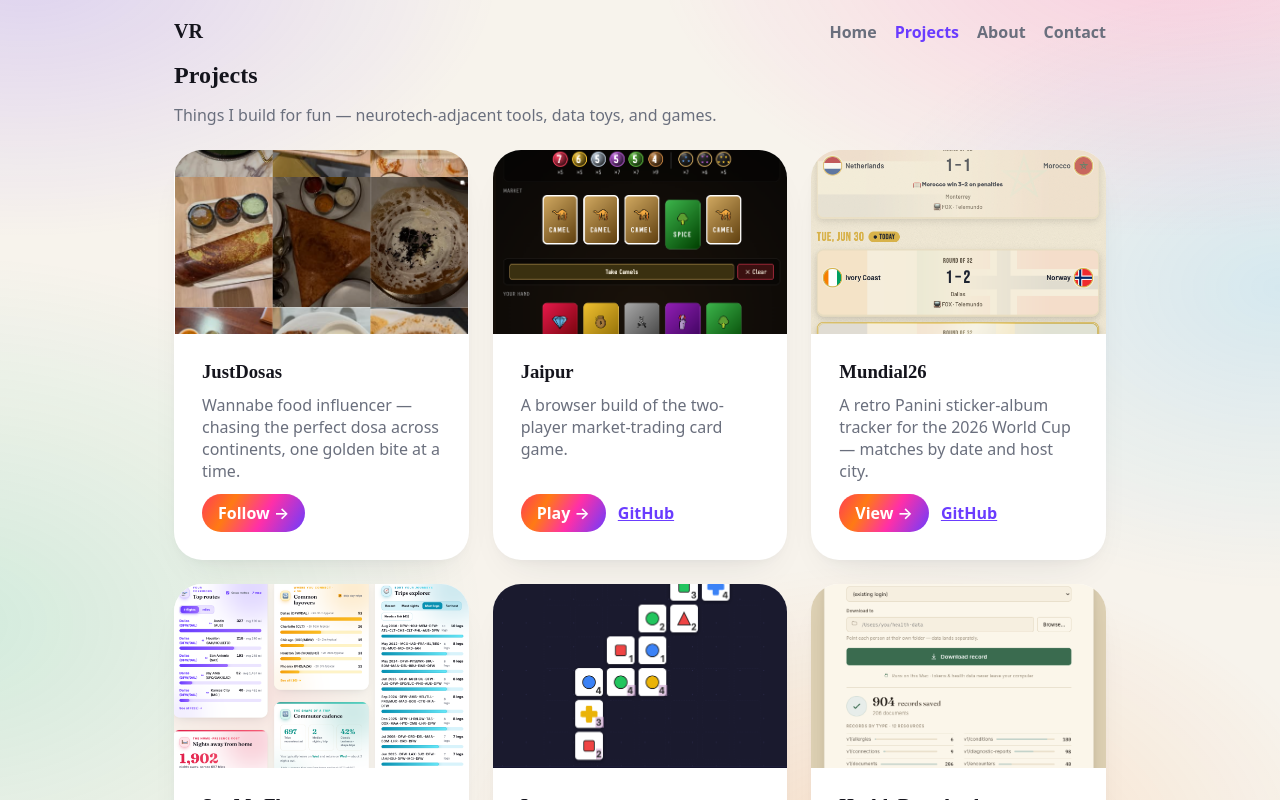
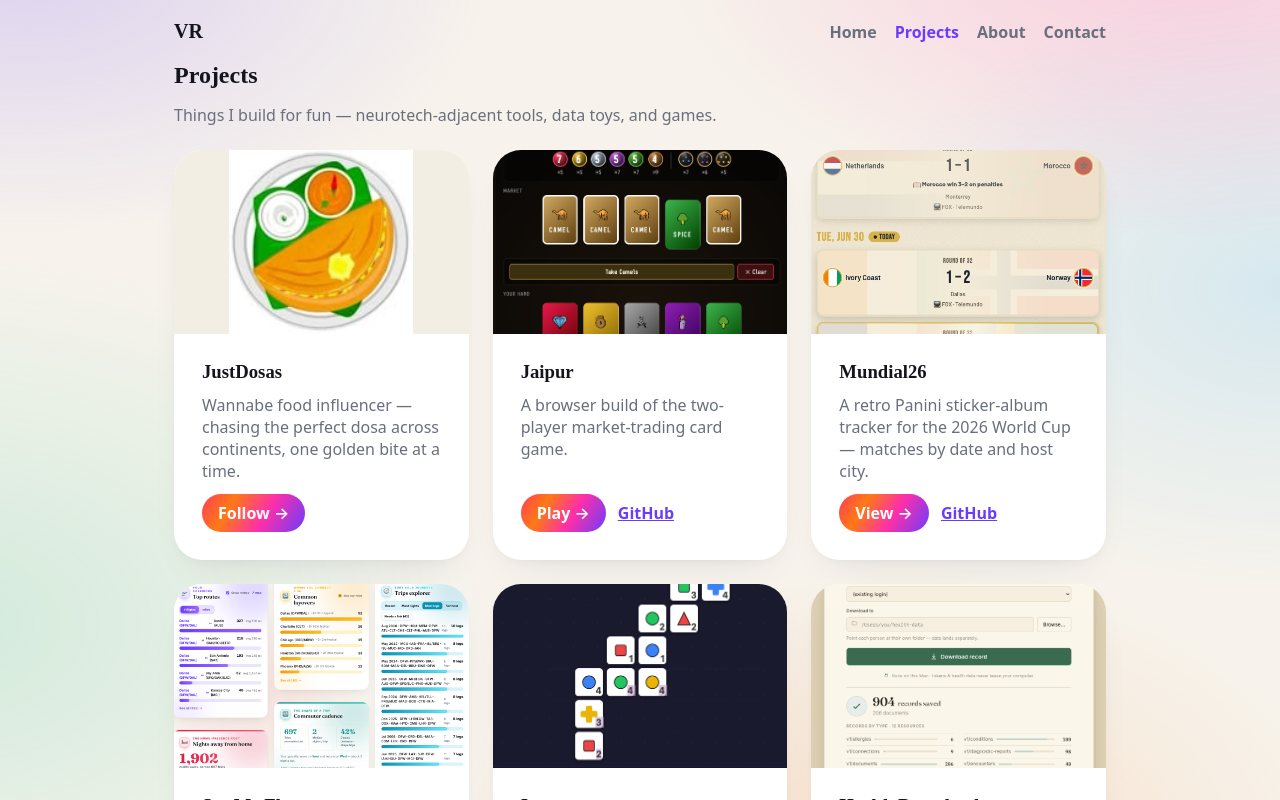
Before and after one commit to theonenonlyvj/personal-site, a React (Vite) app: page /projects in a window 1280 px wide. Shown: the top 800 px of the page. Built offline with nearby package versions, Linux system fonts and the light colour scheme.

Commit message:
feat: revert JustDosas to original pic; object-fit contain so it isn't stretched

```diff
--- a/src/components/ProjectCard.tsx
+++ b/src/components/ProjectCard.tsx
@@ -16,7 +16,7 @@ export function ProjectCard({ project }: { project: Project }) {
           src={`${import.meta.env.BASE_URL}${project.thumbnail.replace(/^\//, '')}`}
           alt={project.name}
           onError={() => setImgOk(false)}
-          style={{ width: '100%', aspectRatio: '16 / 10', objectFit: 'cover', objectPosition: project.thumbPosition ?? 'center', background: 'var(--hair-2)' }}
+          style={{ width: '100%', aspectRatio: '16 / 10', objectFit: project.thumbFit ?? 'cover', objectPosition: project.thumbPosition ?? 'center', background: 'var(--hair-2)' }}
         />
       ) : (
         <div
--- a/src/data/projects.ts
+++ b/src/data/projects.ts
@@ -10,6 +10,7 @@ export const projects: Project[] = [
     status: 'live',
     thumbnail: '/screenshots/justdosas.png',
     featured: false,
+    thumbFit: 'contain',
     cta: 'Follow',
   },
   {
--- a/src/types.ts
+++ b/src/types.ts
@@ -14,4 +14,6 @@ export interface Project {
   renamePending?: boolean
   /** CSS object-position for the cover-cropped thumbnail (default centered) */
   thumbPosition?: string
+  /** CSS object-fit for the thumbnail (default cover) */
+  thumbFit?: 'cover' | 'contain'
 }
```
Also changed, not shown: public/screenshots/justdosas.png.
